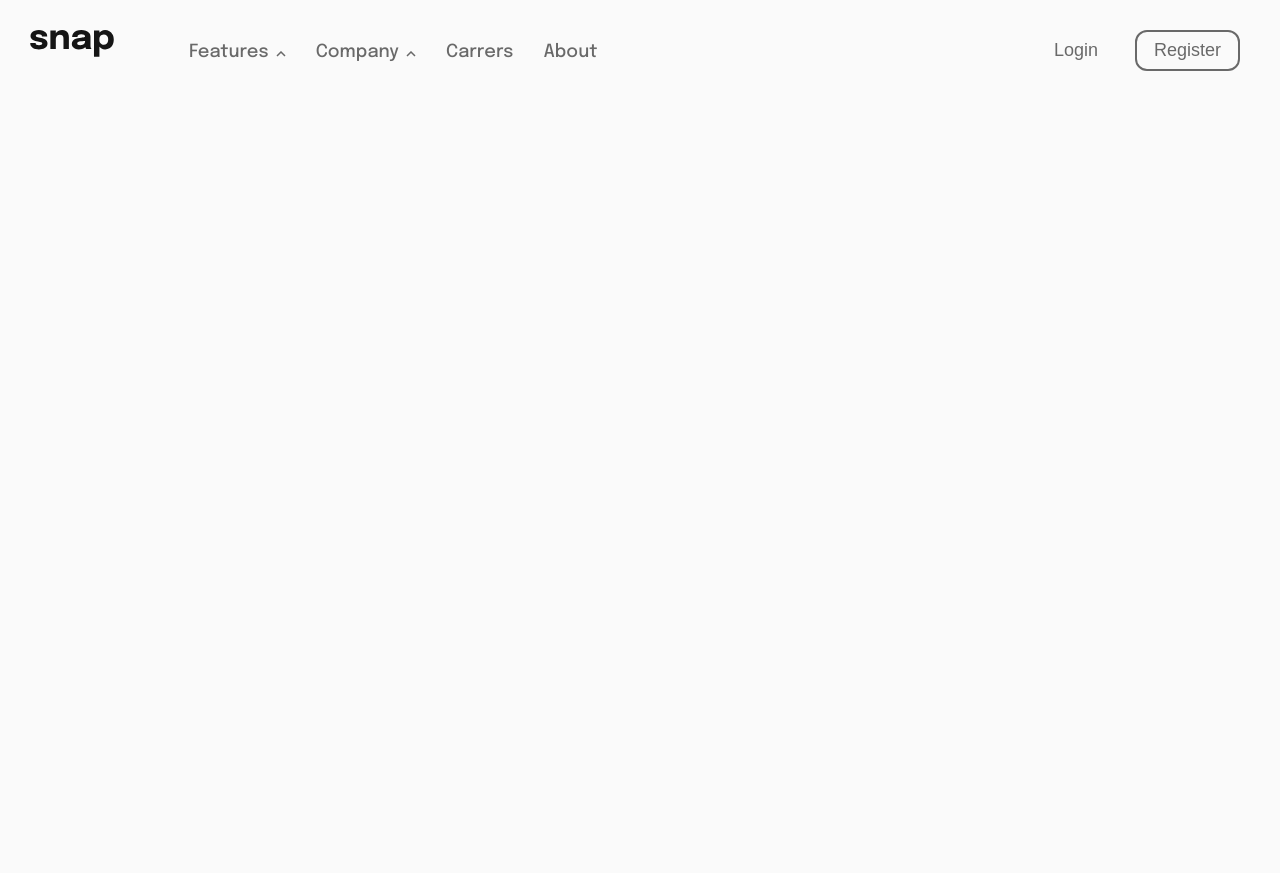
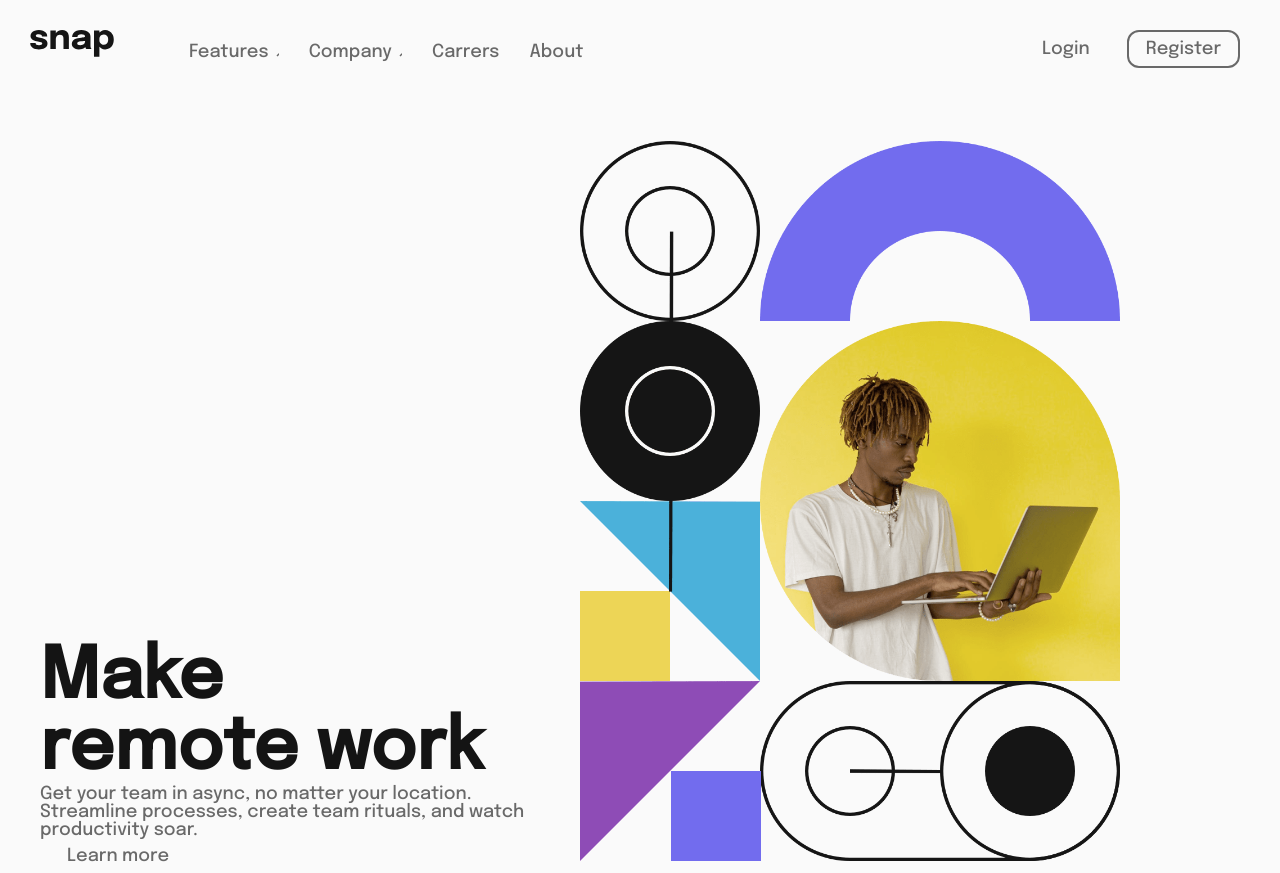
Before and after one commit to winstein27/Intro-section-with-dropdown-navigation---Challenge, a React (Create React App) app: page / in a window 1280 px wide. Before the commit the page ends 800 px from the top, so only its background shows below. Built offline with nearby package versions, Linux system fonts and the light colour scheme.

Commit message:
Adding page content

```diff
--- a/src/App.tsx
+++ b/src/App.tsx
@@ -1,11 +1,13 @@
 import React from 'react';
 
 import Header from './components/Header/Header';
+import Content from './components/Content/Content';
 
 function App() {
   return (
     <>
       <Header />
+      <Content />
     </>
   );
 }
--- /dev/null
+++ b/src/components/Content/Content.jsx
@@ -0,0 +1,28 @@
+import React from 'react';
+
+import Button from '../UI/Button';
+
+import classes from './Content.module.css';
+
+import HeroImg from '../../images/image-hero-desktop.png';
+
+const Content = () => {
+  return (
+    <div className={classes.content}>
+      <div>
+        <h1>Make remote&nbsp;work</h1>
+        <p>Get your team in async, no matter your location.</p>
+        <p>
+          Streamline processes, create team rituals, and watch productivity
+          soar.
+        </p>
+        <Button>Learn more</Button>
+      </div>
+      <div>
+        <img src={HeroImg} alt="Remote work." width="540" height="720" />
+      </div>
+    </div>
+  );
+};
+
+export default Content;
--- /dev/null
+++ b/src/components/Content/Content.module.css
@@ -0,0 +1,19 @@
+.content {
+  max-width: 1200px;
+  margin: auto;
+  margin-top: 50px;
+}
+
+.content h1 {
+  font-size: 70px;
+  color: hsl(0, 0%, 8%);
+}
+
+.content p {
+  margin: 0;
+}
+
+.content div {
+  width: 45%;
+  display: inline-block;
+}
--- a/src/index.css
+++ b/src/index.css
@@ -1,9 +1,10 @@
 @import url('https://fonts.googleapis.com/css2?family=Epilogue:wght@500&display=swap');
 
-body {
+* {
   box-sizing: border-box;
   font-family: 'Epilogue', system-ui, sans-serif;
   margin: 0;
   background: hsl(0, 0%, 98%);
   font-size: 18px;
+  color: hsl(0, 0%, 41%);
 }
```
Also changed, not shown: src/images/image-hero-desktop.png (added).
